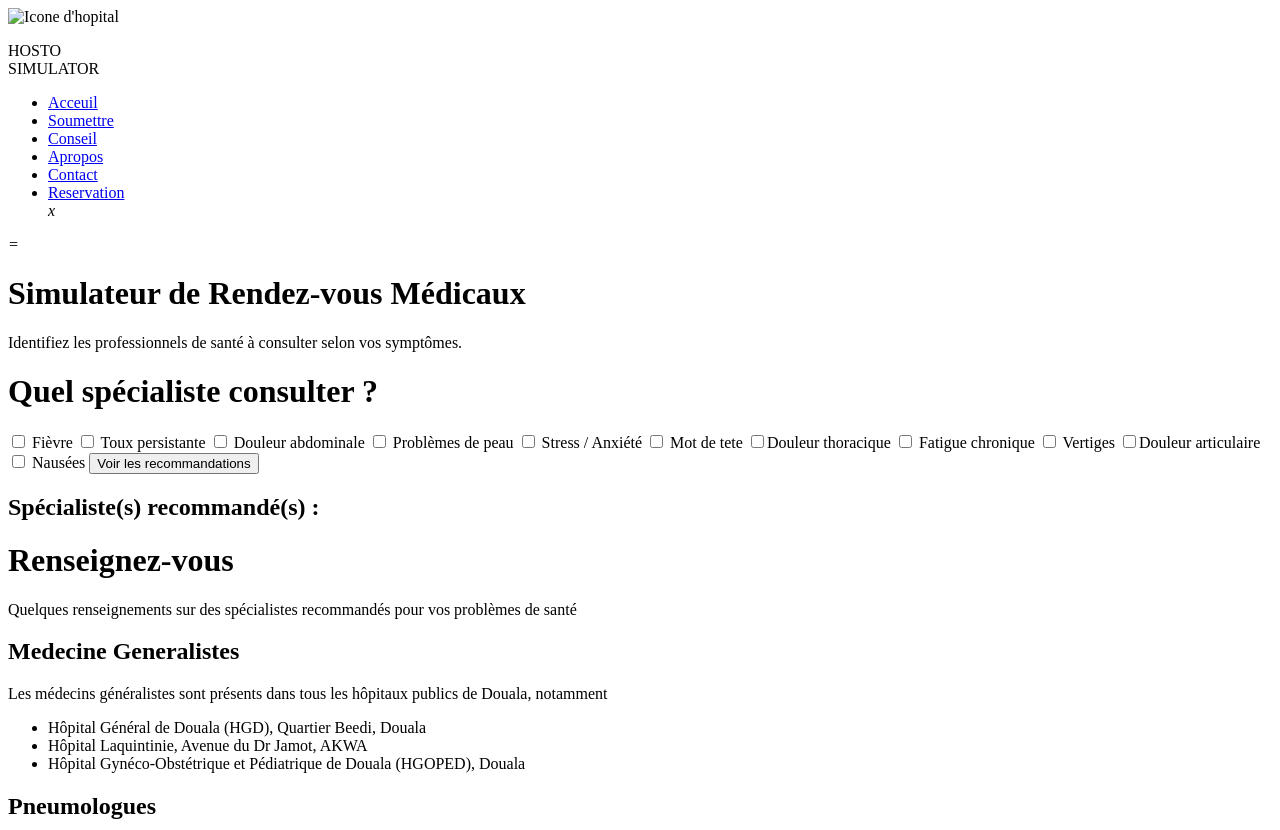
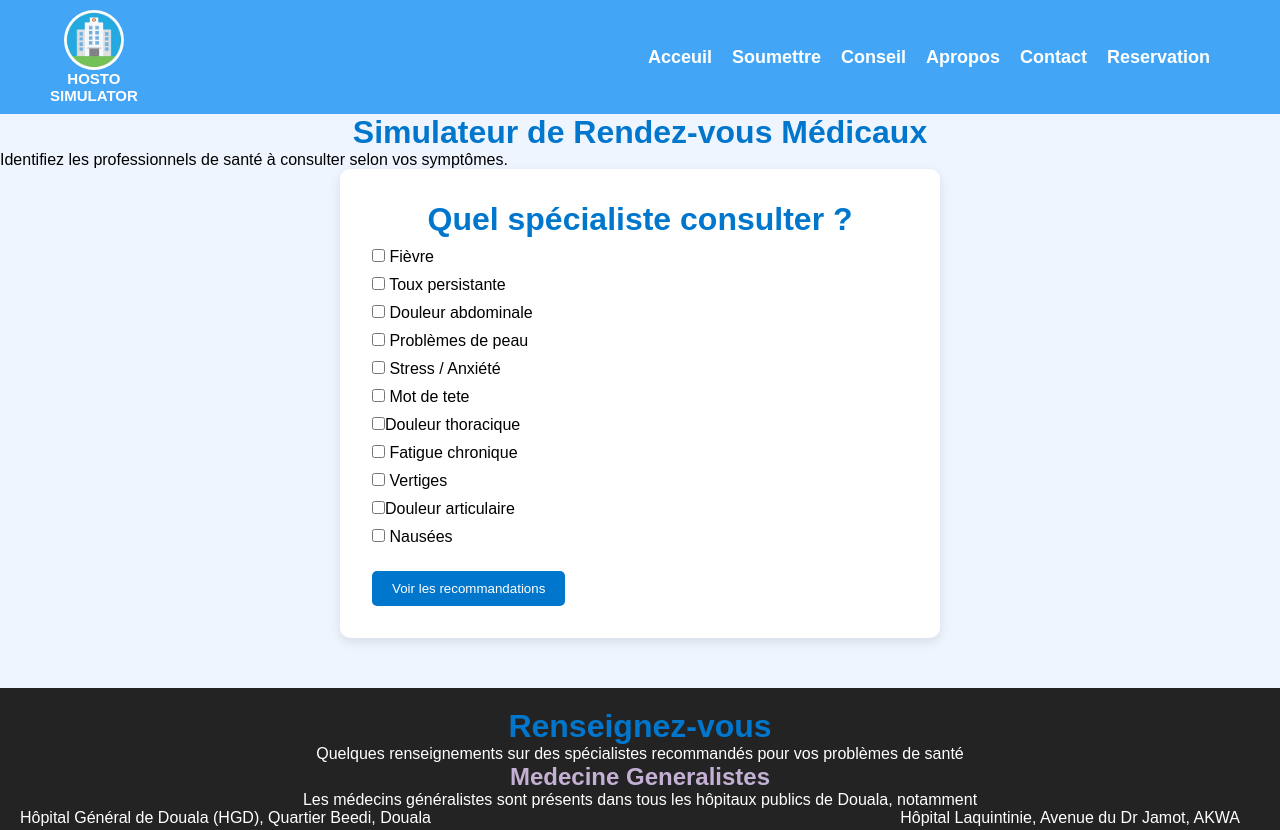
Before and after one commit to DJUTSA-Marius/hosto, a plain HTML site: page simulateur.html in a window 1280 px wide. Shown: the top 830 px of the page. Drawn offline with Linux system fonts and the light colour scheme; the site is published under a folder, as on GitHub Pages, so addresses that start at the root find nothing.

Commit message:
Update simulateur.html

```diff
--- a/simulateur.html
+++ b/simulateur.html
@@ -5,8 +5,8 @@
     <meta charset="UTF-8">
     <meta name="viewport" content="width=device-width, initial-scale=1.0">
     <title>Document</title>
-    <link rel="stylesheet" href="/style/navfooter.css">
-    <link rel="stylesheet" href="/style/simulateur.css">
+    <link rel="stylesheet" href="style/navfooter.css">
+    <link rel="stylesheet" href="style/simulateur.css">
     <!-- <link rel="stylesheet" href="wo.css"> -->
     <!-- <link rel="stylesheet" href="wo.js"> -->
 </head>
@@ -16,7 +16,7 @@
         <main>
             <nav>
                 <div class="ico">
-                    <img class="img" src="/designs/icone.jpg" alt="Icone d'hopital" />
+                    <img class="img" src="designs/icone.jpg" alt="Icone d'hopital" />
                     <p>HOSTO <br> SIMULATOR</p>
                 </div>
                 <div class="onglet">
```
